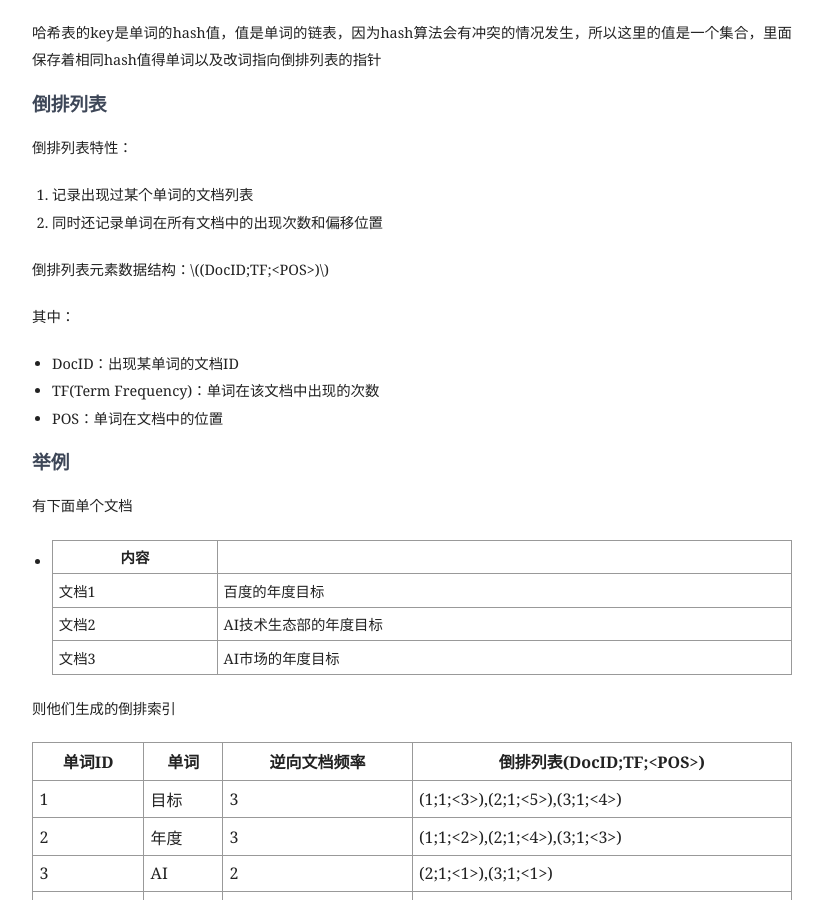
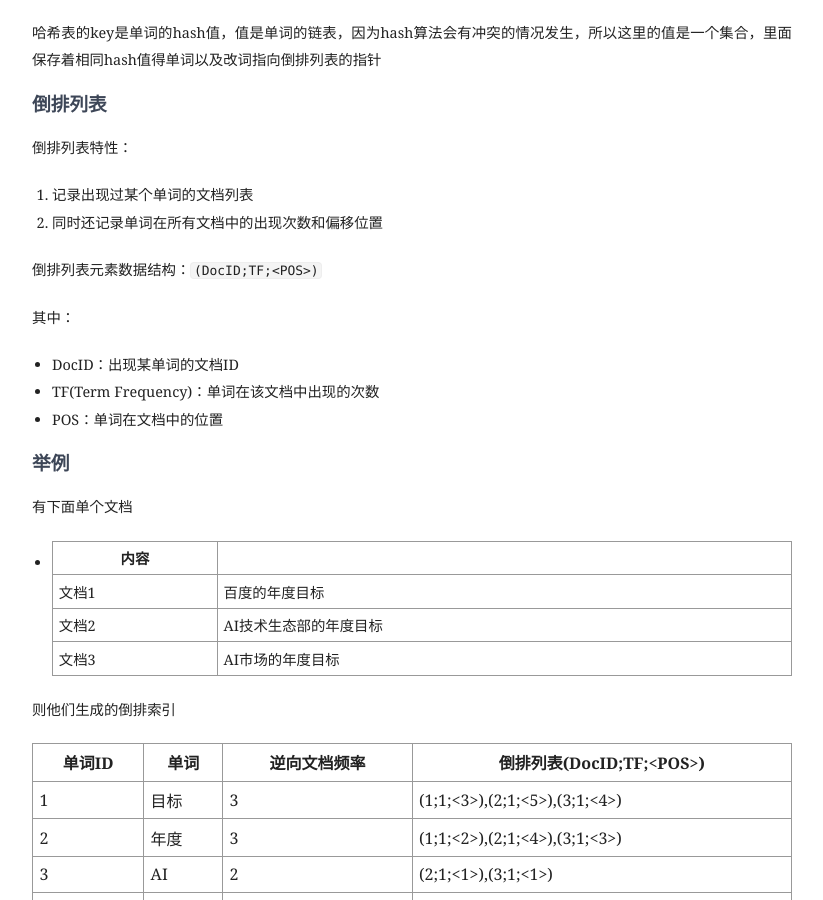
Before and after one commit to lanffy/lanffy.github.io, a Jekyll site: the page built from _posts/2019/2019-05-10-Inverted-Index-In-Elasticsearch.md, in a window 1280 px wide and 900 px high, scrolled down 3040 px. Shown: the whole window, without its empty margins (228-1051 px from the left). Built offline with Jekyll 4.4.1, drawn with Linux system fonts in a browser that asks for light colours; nearby versions of some CDN libraries; comment, search, counter and statistics services are not loaded; some of the changed text lies outside the part shown.

```diff
--- a/_posts/2019/2019-05-10-Inverted-Index-In-Elasticsearch.md
+++ b/_posts/2019/2019-05-10-Inverted-Index-In-Elasticsearch.md
@@ -92,7 +92,7 @@ B+树和Mysql索引结构中主键索引数据结构一样，这里就不再介
 1. 记录出现过某个单词的文档列表
 2. 同时还记录单词在所有文档中的出现次数和偏移位置
 
-倒排列表元素数据结构：$$(DocID;TF;<POS>)$$
+倒排列表元素数据结构：``(DocID;TF;<POS>)``
 
 其中：
 
```
